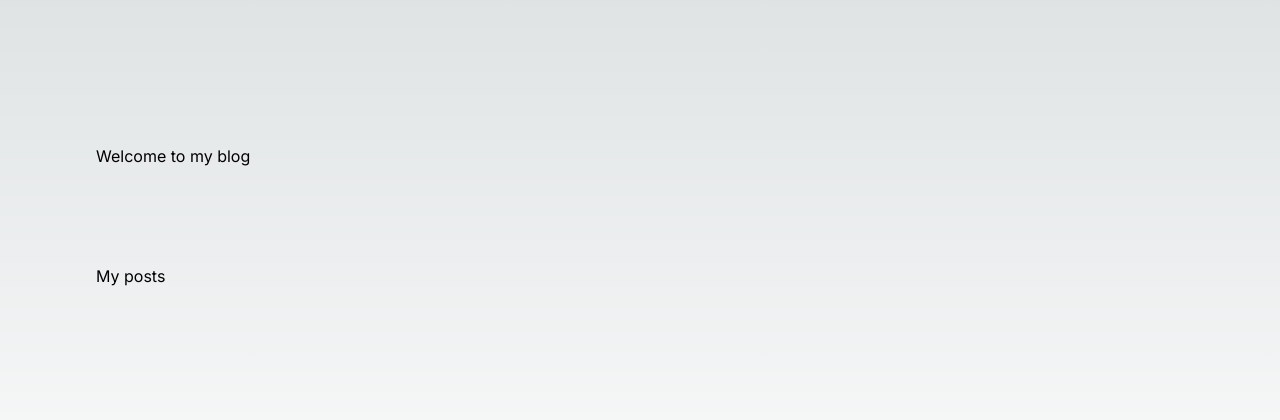
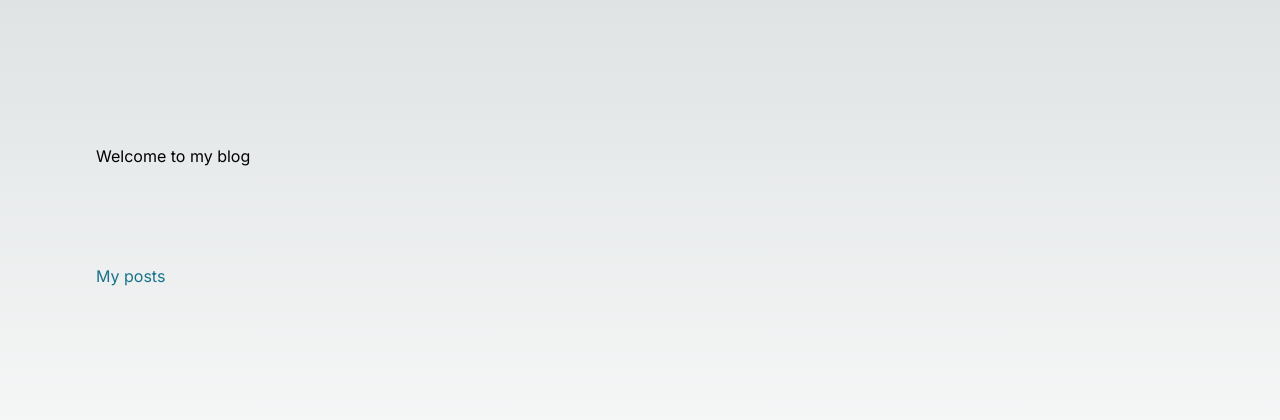
Before and after one commit to janaiscoding/blog-client, a Next.js app: page / in a window 1280 px wide. Shown: the part 184-604 px from the top of the page. Built offline with nearby package versions, Linux system fonts and the light colour scheme.

Commit message:
Add my tailwind pallete

```diff
--- a/tailwind.config.js
+++ b/tailwind.config.js
@@ -1,18 +1,30 @@
 /** @type {import('tailwindcss').Config} */
 module.exports = {
   content: [
-    './pages/**/*.{js,ts,jsx,tsx,mdx}',
-    './components/**/*.{js,ts,jsx,tsx,mdx}',
-    './app/**/*.{js,ts,jsx,tsx,mdx}',
+    "./pages/**/*.{js,ts,jsx,tsx,mdx}",
+    "./components/**/*.{js,ts,jsx,tsx,mdx}",
+    "./app/**/*.{js,ts,jsx,tsx,mdx}",
   ],
   theme: {
-    extend: {
-      backgroundImage: {
-        'gradient-radial': 'radial-gradient(var(--tw-gradient-stops))',
-        'gradient-conic':
-          'conic-gradient(from 180deg at 50% 50%, var(--tw-gradient-stops))',
-      },
+    colors: {
+      blue: "#18728b",
+      grey: "#586565",
+      purewhite: "#f9fbfd",
+      white: "#F8F7F7",
+      black: "#030408",
+      orange: "#ED7372",
+      red: "#7e1010",
+      softgrey: "#58656570",
+      softblack: "#222326",
+      softblue: "#2d8aa498",
+      hardblue: "#1f2f3c",
+    },
+    boxShadow: {
+      md: "4px 4px 17px -1px rgba(45 138 164 / 0.10)",
+    },
+    dropShadow: {
+      xl: "0px 4px 10px rgba(45 138 164 / 0.5) ",
     },
   },
   plugins: [],
-}
+};
```
